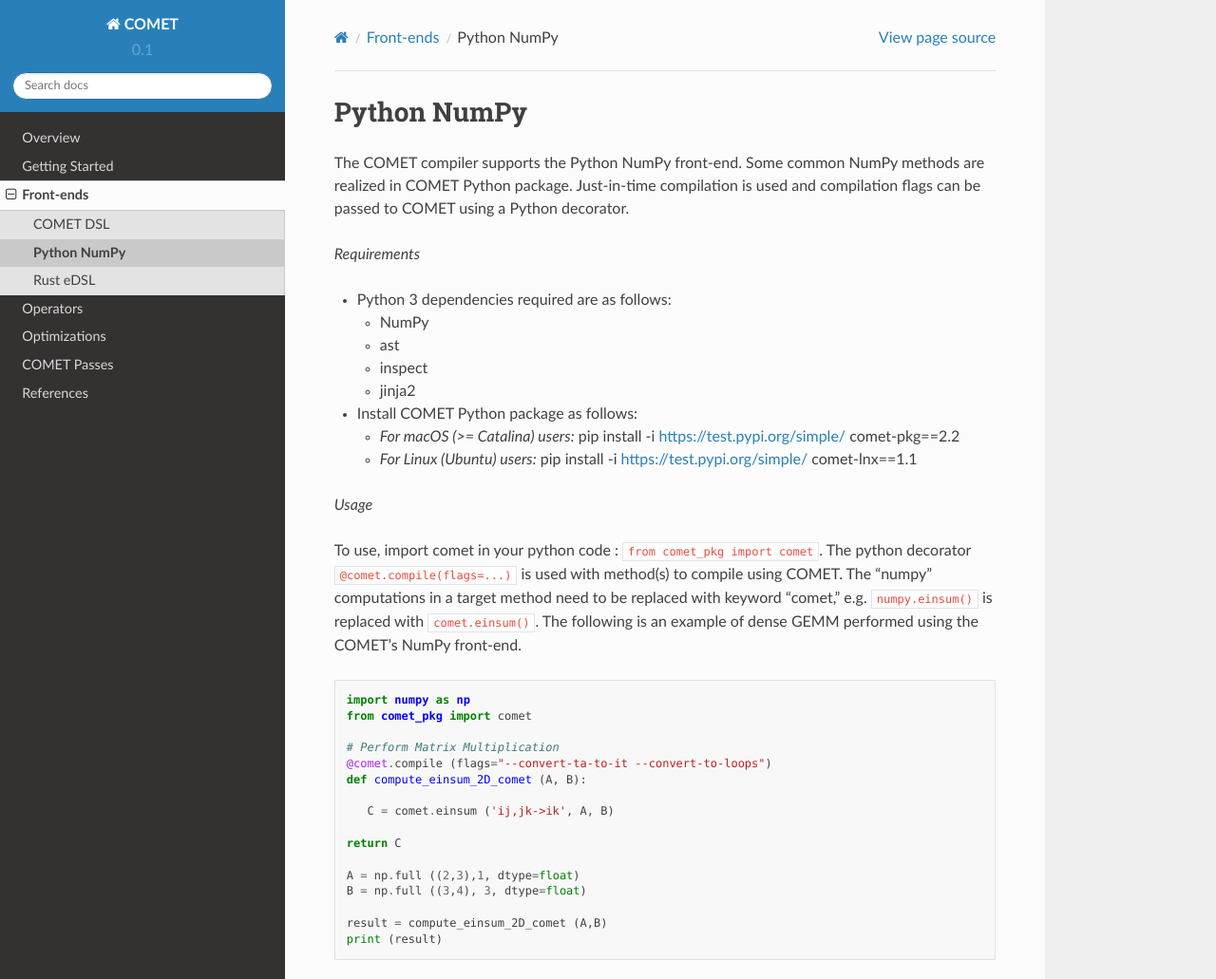
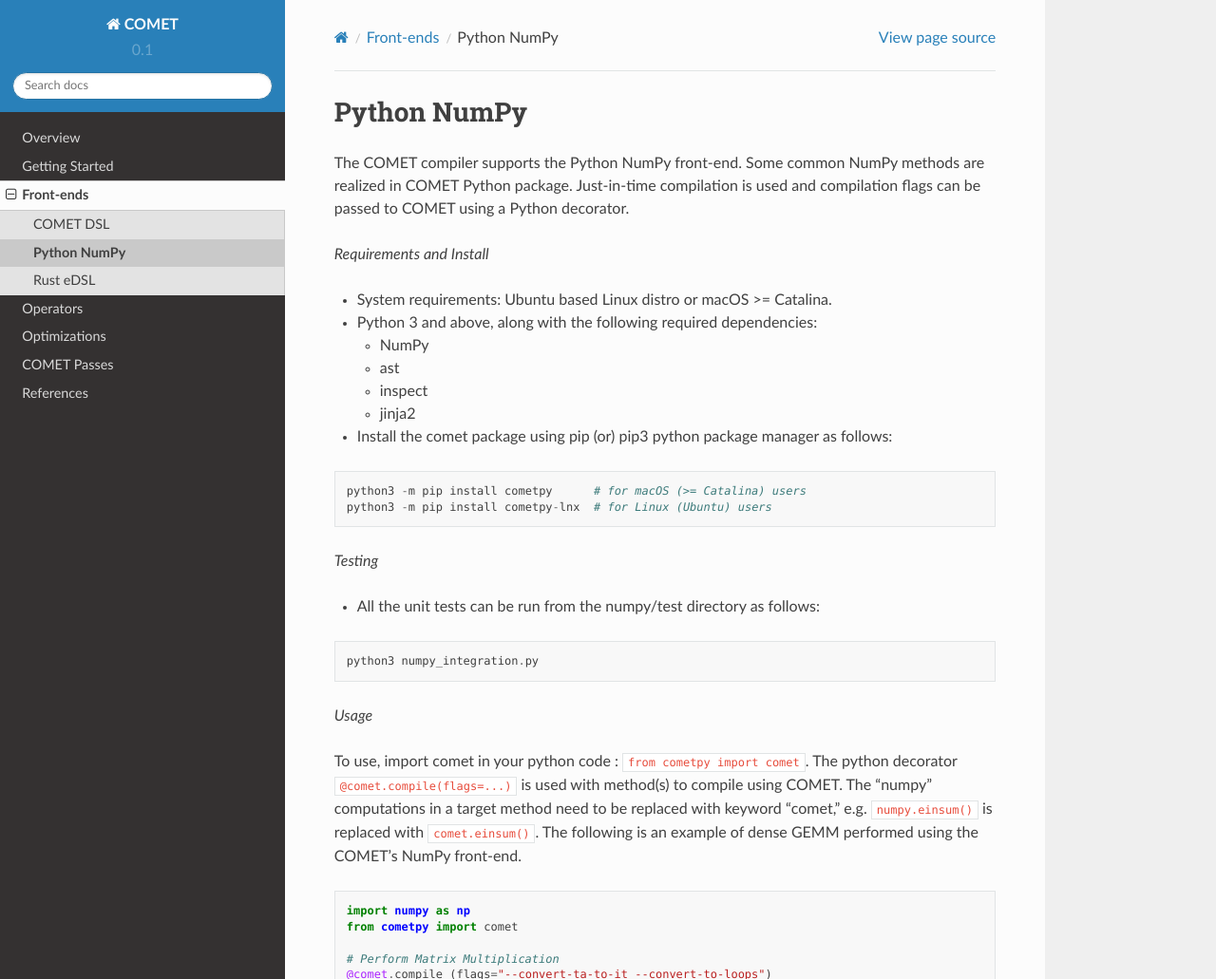
Before and after one commit to pnnl/COMET, a Sphinx documentation site: the page built from docs/source/frontends/python.rst, in a window 1280 px wide and 1400 px high, cut to the strip 0-1031 px from the top of the window. Shown: the whole strip at 95% size. Built offline with Sphinx 7.4.7 and the Read the Docs theme 2.0.0, drawn with Linux system fonts in a browser that asks for light colours.

Commit message:
updates to docs

```diff
--- a/docs/source/frontends/python.rst
+++ b/docs/source/frontends/python.rst
@@ -5,22 +5,34 @@ The COMET compiler supports the Python NumPy front-end.
 Some common NumPy methods are realized in COMET Python package.
 Just-in-time compilation is used and compilation flags can be passed to COMET using a Python decorator.
 
-*Requirements*
+*Requirements and Install*
 
-* Python 3 dependencies required are as follows:
+* System requirements: Ubuntu based Linux distro or macOS >= Catalina.
+
+* Python 3 and above, along with the following required dependencies:
 
   * NumPy
   * ast
   * inspect
   * jinja2
-* Install COMET Python package as follows:
+* Install the comet package using pip (or) pip3 python package manager as follows:
 
-  * *For macOS (>= Catalina) users:* pip install -i https://test.pypi.org/simple/ comet-pkg==2.2
-  * *For Linux (Ubuntu) users:* pip install -i https://test.pypi.org/simple/ comet-lnx==1.1
+::
+
+     python3 -m pip install cometpy      # for macOS (>= Catalina) users
+     python3 -m pip install cometpy-lnx  # for Linux (Ubuntu) users
+
+*Testing*
+
+* All the unit tests can be run from the numpy/test directory as follows:
+
+::
+
+   python3 numpy_integration.py
 
 *Usage*
 
-To use, import comet in your python code : ``from comet_pkg import comet``.
+To use, import comet in your python code : ``from cometpy import comet``.
 The python decorator ``@comet.compile(flags=...)`` is used with method(s) to compile using COMET.
 The "numpy" computations in a target method need to be replaced with keyword "comet," e.g. ``numpy.einsum()`` is replaced with ``comet.einsum()``.
 The following is an example of dense GEMM performed using the COMET's NumPy front-end.
@@ -28,7 +40,7 @@ The following is an example of dense GEMM performed using the COMET's NumPy fron
 ::
 
    import numpy as np
-   from comet_pkg import comet
+   from cometpy import comet
 
    # Perform Matrix Multiplication
    @comet.compile (flags="--convert-ta-to-it --convert-to-loops")
```
